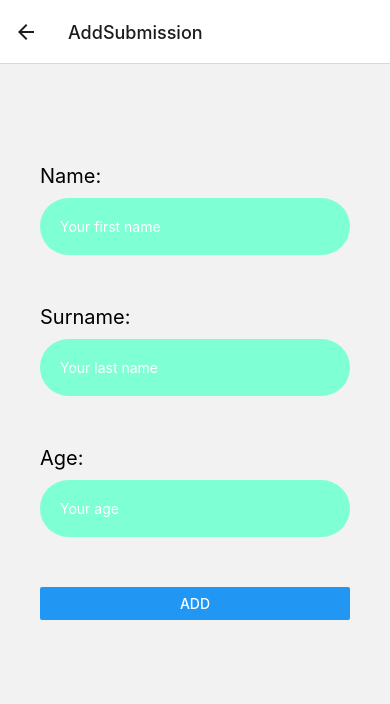
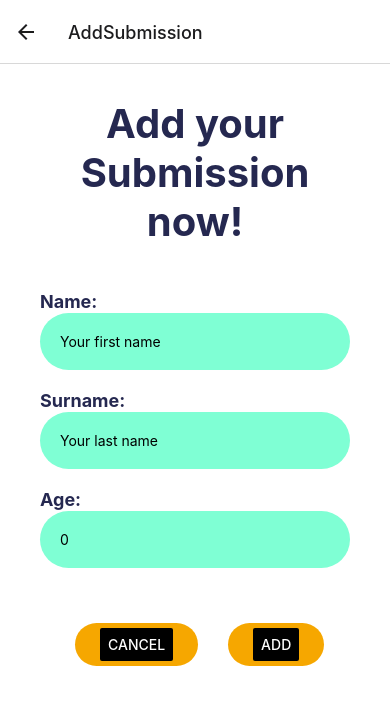
Before and after one commit to guadarecio/TaxesCompany, a React Native app: screen /AddSubmission in a window 390 px wide. Shown: the top 704 px of the page. Built offline with nearby package versions, Linux system fonts and the light colour scheme.

Commit message:
More styles passing all to globalStyle file

```diff
--- /dev/null
+++ b/src/globalStyles/globalStyles.js
@@ -0,0 +1,79 @@
+import {StyleSheet} from 'react-native';
+
+const globalStyles = StyleSheet.create({
+  container: {
+    margin: 40,
+    marginTop: 30,
+  },
+  title: {
+    padding: 5,
+    textAlign: 'center',
+    fontSize: 40,
+    fontWeight: 'bold',
+    color: '#252850',
+  },
+  subContainer: {
+    marginTop: 40,
+  },
+  text: {
+    marginBottom: 1,
+    fontSize: 18,
+    fontWeight: 'bold',
+    color: '#252850',
+  },
+
+  textInput: {
+    backgroundColor: '#7FFFD4',
+    padding: 20,
+    marginBottom: 20,
+    borderRadius: 30,
+  },
+
+  buttonContainer: {
+    justifyContent: 'space-between',
+    flexDirection: 'row',
+    padding: 20,
+  },
+
+  buttonSubcontainer: {
+    margin: 15,
+    paddingHorizontal: 25,
+    paddingVertical: 5,
+    backgroundColor: '#f6a700',
+    borderRadius: 30,
+  },
+
+  globalViewItem: {
+    margin: 15,
+    backgroundColor: '#7FFFD4',
+    padding: 20,
+    marginBottom: 5,
+    borderRadius: 40,
+  },
+  viewItem: {
+    flexDirection: 'row',
+    alignItems: 'center',
+  },
+
+  itemText: {
+    textAlign: 'center',
+    marginBottom: 1,
+    fontSize: 18,
+    fontWeight: 'bold',
+    color: '#252850',
+  },
+
+  submissionsButton: {
+    backgroundColor: '#f6a700',
+    position: 'absolute',
+    bottom: 50,
+    right: 25,
+    borderRadius: 30,
+    width: 50,
+    height: 50,
+    justifyContent: 'center',
+    alignItems: 'center',
+  },
+});
+
+export default globalStyles;
--- a/src/screens/AddSubmission.js
+++ b/src/screens/AddSubmission.js
@@ -1,20 +1,17 @@
 import React, {useState} from 'react';
-import {
-  Text,
-  SafeAreaView,
-  TextInput,
-  StyleSheet,
-  View,
-  Button,
-} from 'react-native';
+import {Text, SafeAreaView, TextInput, View, Button, Alert} from 'react-native';
 import {useDispatch} from 'react-redux';
 import {add} from '../redux/action';
+import globalStyles from '../globalStyles/globalStyles';
+
+const maxLengthName = 20;
+const maxLengthSurname = 40;
 
 const AddSubmission = ({navigation}) => {
-  const dispatch = useDispatch();
-  const [name, setName] = useState();
-  const [surname, setSurname] = useState();
-  const [age, setAge] = useState();
+  const dispatch = useDispatch('');
+  const [name, setName] = useState('');
+  const [surname, setSurname] = useState('');
+  const [age, setAge] = useState(0);
 
   const newSub = {
     id: Date.now(),
@@ -23,64 +20,69 @@ const AddSubmission = ({navigation}) => {
     Age: age,
   };
 
+  const addHandler = () => {
+    if (name === '' || surname === '' || age === '') {
+      Alert.alert('Please, complete the required fields');
+    } else {
+      dispatch(add(newSub));
+      setName('');
+      setSurname('');
+      setAge('');
+
+      navigation.navigate('SubmissionsList');
+    }
+  };
+
   return (
-    <SafeAreaView>
-      <View style={styles.container}>
-        <Text style={styles.text}>Name:</Text>
+    <SafeAreaView style={{backgroundColor: 'white', flex: 1}}>
+      <View style={globalStyles.container}>
+        <Text style={globalStyles.title}>Add your Submission now!</Text>
+        <View style={globalStyles.subContainer}>
+          <Text style={globalStyles.text}>Name:</Text>
           <TextInput
-          style={styles.textInput}
+            style={globalStyles.textInput}
             onChangeText={a => setName(a)}
             value={name}
             placeholder="Your first name"
             type="text"
-          maxLength={20}
+            maxLength={maxLengthName}
           />
-        <Text style={styles.text}>Surname:</Text>
+          <Text style={globalStyles.text}>Surname:</Text>
           <TextInput
-          style={styles.textInput}
+            style={globalStyles.textInput}
             onChangeText={a => setSurname(a)}
             value={surname}
             placeholder="Your last name"
             type="text"
-          maxLength={40}
+            maxLength={maxLengthSurname}
           />
-        <Text style={styles.text}>Age:</Text>
+          <Text style={globalStyles.text}>Age:</Text>
           <TextInput
-          style={styles.textInput}
+            style={globalStyles.textInput}
             onChangeText={a => setAge(a)}
             value={age}
             placeholder="Your age"
             type="number"
+            keyboardType="numeric"
           />
+          <View style={globalStyles.buttonContainer}>
+            <View style={globalStyles.buttonSubcontainer}>
               <Button
+                color="black"
                 onPress={() => {
-            dispatch(add(newSub));
                   navigation.navigate('SubmissionsList');
                 }}
-          title="Add"
+                title={'Cancel'}
               />
+            </View>
+            <View style={globalStyles.buttonSubcontainer}>
+              <Button color="black" onPress={addHandler} title={'Add'} />
+            </View>
+          </View>
+        </View>
       </View>
     </SafeAreaView>
   );
 };
 
-const styles = StyleSheet.create({
-  container: {
-    margin: 40,
-    marginTop: 100,
-  },
-  text: {
-    marginBottom: 10,
-    fontSize: 20,
-  },
-
-  textInput: {
-    backgroundColor: '#7FFFD4',
-    color: 'white',
-    padding: 20,
-    marginBottom: 50,
-    borderRadius: 30,
-  },
-});
-
 export default AddSubmission;
--- a/src/screens/SubmissionsList.js
+++ b/src/screens/SubmissionsList.js
@@ -1,29 +1,44 @@
 import React from 'react';
 import {View, Text, Button, FlatList} from 'react-native';
 import {useSelector} from 'react-redux';
+import globalStyles from '../globalStyles/globalStyles';
 
 const SubmissionsList = ({navigation}) => {
   const data = useSelector(state => state.reducerApp);
 
   const renderItem = ({item}) => {
-    console.log(item);
     return (
-      <View>
-        <Text>{item.Name}</Text>
-        <Text>{item.Surname}</Text>
-        <Text>{item.Age}</Text>
+      <View style={globalStyles.globalViewItem}>
+        <View style={globalStyles.viewItem}>
+          <Text>Name: </Text>
+          <Text style={globalStyles.itemText}>{item.Name}</Text>
+        </View>
+        <View style={globalStyles.viewItem}>
+          <Text>Surname: </Text>
+          <Text style={globalStyles.itemText}>{item.Surname}</Text>
+        </View>
+        <View style={globalStyles.viewItem}>
+          <Text>Age: </Text>
+          <Text style={globalStyles.itemText}>{item.Age}</Text>
+        </View>
       </View>
     );
   };
   return (
-    <View>
-      <Text>Submissions List</Text>
+    <View style={{flex: 1, backgroundColor: 'white'}}>
+      <Text style={globalStyles.title}>Your Submissions List:</Text>
       <FlatList
         data={data.submissions}
         renderItem={renderItem}
         keyExtractor={item => item.id}
       />
-      <Button title="+" onPress={() => navigation.navigate('AddSubmission')} />
+      <View style={globalStyles.submissionsButton}>
+        <Button
+          onPress={() => navigation.navigate('AddSubmission')}
+          title="+"
+          color="#252850"
+        />
+      </View>
     </View>
   );
 };
```
Lines whose indentation alone changed are shown as unchanged.
